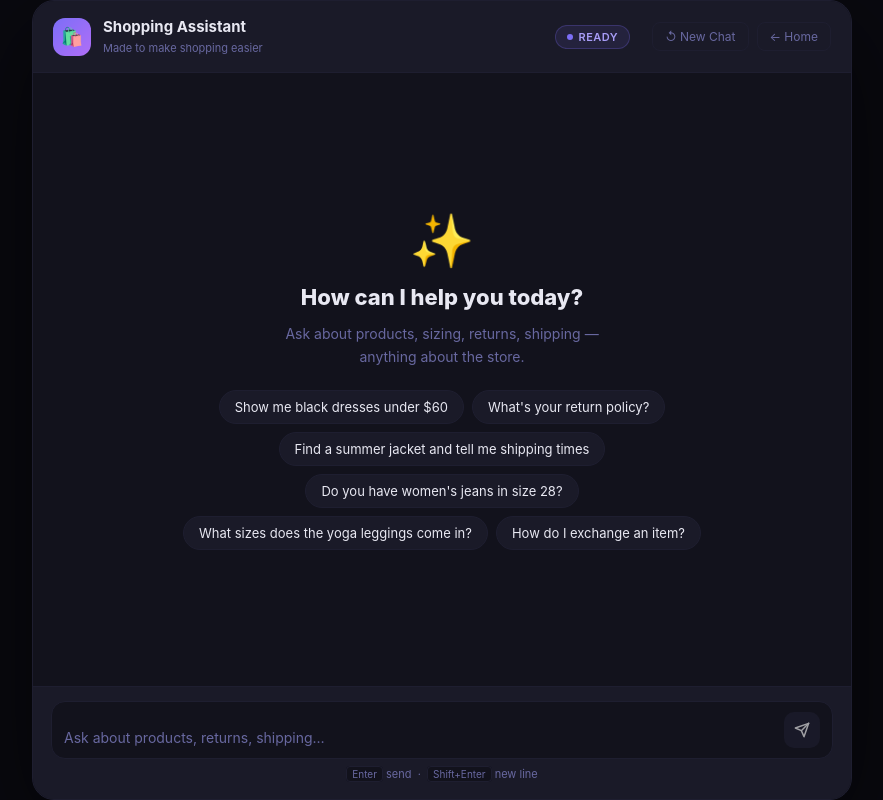
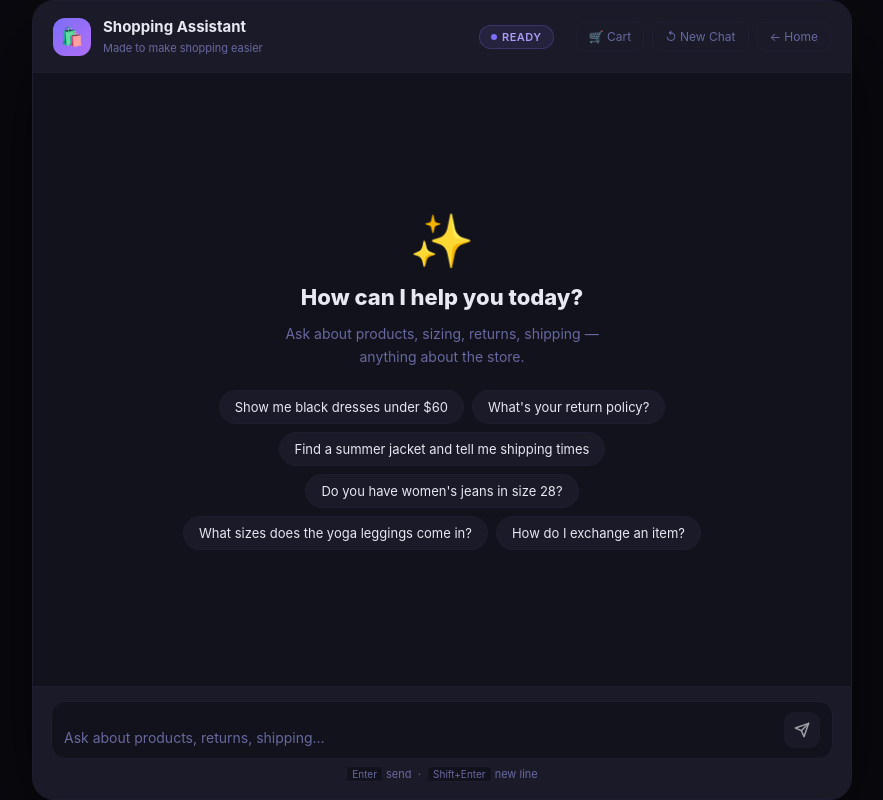
Before and after one commit to Spideykook/Hackathon, a Django app: page /chat/ in a window 1280 px wide. Shown: the whole page, without its empty margins (198-1081 px from the left). Run offline with Django 5.2, Linux system fonts and the light colour scheme.

Commit message:
Fixing bugs and polishing the site

```diff
--- a/chatbot/services.py
+++ b/chatbot/services.py
@@ -268,10 +268,25 @@ class TradeoffParser:
 # ── 1c. Checkout State Machine ────────────────────────────────────────────────
 
 _ADD_TRIGGERS = frozenset([
-    "add to cart", "add this", "add it",
-    "i'll take it", "buy this", "get this",
-    "yes", "sounds good", "take it",
+    "add to cart", "add this", "add it", "i'll take it", "i want this",
+    "i want that", "buy this", "buy it", "get this", "get it",
+    "purchase this", "order this", "take it", "that one", "this one",
+    "add the first", "add the second", "add the third",
+    "would like to add", "like to add", "want to add",
+    "i'll get", "i'll buy", "i'll take", "put it in my cart",
+    "put this in my cart", "add it to my cart", "add to my cart",
+    "i'll take the", "i want the", "get me the", "i'd like the",
+    "i'd like to add", "id like to add",
 ])
+
+# Regex patterns that catch "[verb] [product name]" structures where the
+# user names the product directly instead of using a pronoun.
+# This is the gap the frozenset can't cover — "Black Evening Dress" has no
+# trigger word, but the intent is unambiguous when paired with a verb.
+_ADD_TRIGGER_PATTERNS = [
+    re.compile(r"\b(add|get|buy|order|take|want|purchase|i'll have)\b.{0,40}\b(dress|jeans|jacket|shirt|shoes|boot|coat|hoodie|sweater|top|skirt|legging|blazer|trouser|pant)\b", re.I),
+    re.compile(r"\b(add|get|buy|order|take|i'll have)\b.{1,50}", re.I),  # any verb + anything — last resort
+]
 
 _CONFIRM_YES = frozenset([
     "yes", "yep", "yeah", "confirm",
@@ -298,13 +313,12 @@ class CheckoutStateMachine:
 
     def process(self, query: str, conv, last_products: list):
 
-        cart = conv.get_cart()
+        cart  = conv.get_cart()
         state = cart.get("state", "BROWSING")
-
-        q = query.lower().strip()
+        q     = query.lower().strip()
 
         if state == "CHECKOUT_COMPLETE":
-            return cart, "Your order has already been placed."
+            return cart, "Your order has already been placed! Start a new session to shop again."
 
         if any(t in q for t in _CLEAR_TRIGGERS):
             return self._clear(conv)
@@ -312,44 +326,52 @@ class CheckoutStateMachine:
         if any(t in q for t in _CHECKOUT_TRIGGERS) and cart["items"]:
             return self._complete_checkout(cart, conv)
 
+
         if state == "AWAITING_CONFIRM":
-
             if any(t in q for t in _CONFIRM_YES):
                 return self._confirm_add(cart, conv)
-
             if any(t in q for t in _CONFIRM_NO):
                 return self._cancel_pending(cart, conv)
+            pending = cart.get("pending_item", {})
+            name    = pending.get("name", "that item")
+            return cart, f"Just to confirm — did you want to add **{name}** to your cart? (yes / no)"
 
-            pending = cart.get("pending_item", {})
-            name = pending.get("name", "that item")
+    # General add-trigger — only reached if state is BROWSING or CONFIRMED
+        # Check fixed trigger phrases first (fast, exact)
+        add_detected = any(t in q for t in _ADD_TRIGGERS)
 
-            return cart, f"Did you want to add {name} to cart? (yes/no)"
+        # Fall through to regex patterns if no phrase matched —
+        # catches "Black Evening Dress" / "[product name]" style inputs
+        if not add_detected:
+            add_detected = any(p.search(q) for p in _ADD_TRIGGER_PATTERNS)
 
-        if any(t in q for t in _ADD_TRIGGERS):
-            return self._initiate_add(cart, conv, last_products)
+        if add_detected:
+            return self._initiate_add(cart, conv, last_products, query)
 
         return cart, None
 
-    def _initiate_add(self, cart, conv, last_products):
+    def _initiate_add(self, cart, conv, last_products, query=""):
+        if not last_products:
+            return cart, "I don't have a specific product in mind — which item would you like to add?"
 
-        if not last_products:
-            return cart, "Which item would you like to add?"
-
-        candidate = last_products[0]
+        # Try to match the query to a specific product by name before defaulting
+        # to first result. Handles "I want the Black Evening Dress" correctly.
+        q_lower = query.lower()
+        candidate = next(
+            (p for p in last_products if p.get("name", "").lower() in q_lower),
+            last_products[0]  # fallback to first if no name match
+        )
 
         cart["pending_item"] = {
-            "sku": candidate.get("sku", "UNKNOWN"),
-            "name": candidate.get("name", "Unknown Product"),
+            "sku":   candidate.get("sku", "UNKNOWN"),
+            "name":  candidate.get("name", "Unknown Product"),
             "price": candidate.get("price", 0.0),
         }
-
         cart["state"] = "AWAITING_CONFIRM"
-
         conv.save_cart(cart)
-
         return cart, (
-            f"Add {candidate.get('name')} "
-            f"(${candidate.get('price', 0.0):.2f}) to cart? (yes/no)"
+            f"Add **{candidate.get('name')}** "
+            f"(${candidate.get('price', 0.0):.2f}) to your cart? (yes / no)"
         )
 
     def _confirm_add(self, cart, conv):
--- a/chatbot/static/js/chat.js
+++ b/chatbot/static/js/chat.js
@@ -413,9 +413,84 @@ async function loadHistory() {
 }
 
 // Wire up events that are referenced inline in the HTML
-$('new-chat-btn').addEventListener('click', newChat);
-inputEl.addEventListener('input',   onInputChange);
-inputEl.addEventListener('keydown', onKeyDown);
-sendBtn.addEventListener('click', sendMessage);
+//
+document.addEventListener('DOMContentLoaded', () => {
 
-loadHistory();
+  // Wire up events
+  $('new-chat-btn').addEventListener('click', newChat);
+  inputEl.addEventListener('input', onInputChange);
+  inputEl.addEventListener('keydown', onKeyDown);
+  sendBtn.addEventListener('click', sendMessage);
+
+  // Cart panel toggle
+  const cartBtn = $('cart-counter');
+
+  if (cartBtn) {
+    cartBtn.addEventListener('click', () => {
+
+      let panel = $('cart-panel');
+
+      // Toggle off
+      if (panel) {
+        panel.remove();
+        return;
+      }
+
+      panel = document.createElement('div');
+      panel.id = 'cart-panel';
+      panel.className = 'cart-panel';
+
+      API.fetchCart(State.sessionId).then(cart => {
+
+        console.log(cart);
+
+        if (!cart || !Array.isArray(cart.items) || !cart.items.length) {
+          panel.innerHTML = '<p class="cart-empty">Your cart is empty.</p>';
+        } else {
+
+          const rows = cart.items.map(i => `
+            <div class="cart-item">
+              <span>${i.name}</span>
+              <span>$${i.price.toFixed(2)}</span>
+            </div>
+          `).join('');
+
+          const total = `
+            <div class="cart-total">
+              Total: <strong>$${cart.total.toFixed(2)}</strong>
+            </div>
+          `;
+
+          const cta = cart.cart_state === 'CHECKOUT_COMPLETE'
+            ? `<div class="cart-done">✓ Order placed: ${cart.order_id}</div>`
+            : `<button class="cart-checkout-btn"
+                 onclick="document.getElementById('msg-input').value='checkout';sendMessage()">
+                 Checkout →
+               </button>`;
+
+          panel.innerHTML = rows + total + cta;
+        }
+
+      });
+
+      panel.style.top = '70px';
+      panel.style.right = '20px';
+
+      document.body.appendChild(panel);
+
+      // Close outside click
+      setTimeout(() => {
+        document.addEventListener('click', function handler(e) {
+          if (!panel.contains(e.target) && e.target !== cartBtn) {
+            panel.remove();
+            document.removeEventListener('click', handler);
+          }
+        });
+      }, 0);
+
+    });
+  }
+
+  loadHistory();
+
+});
--- a/chatbot/templates/chatbot/chat.html
+++ b/chatbot/templates/chatbot/chat.html
@@ -161,7 +201,7 @@ kbd{background:var(--surface);border:1px solid var(--border);border-radius:4px;
       <span id="status-text">Ready</span>
     </div>
     <div class="hdr-actions">
-      <!-- <button class="hdr-btn" id="cart-counter">🛒 Cart</button> -->
+      <button class="hdr-btn" id="cart-counter">🛒 Cart</button>
       <button class="hdr-btn" id="new-chat-btn">↺ New Chat</button>
       <a href="/" class="hdr-btn">← Home</a>
     </div>
--- a/chatbot/views.py
+++ b/chatbot/views.py
@@ -75,22 +75,22 @@ class ChatView(APIView):
             logger.exception(f"Unhandled ChatView error: {e}")
             return Response({"error": "Unexpected error. Please try again."}, status=status.HTTP_500_INTERNAL_SERVER_ERROR)
 
-        pi   = resp.parsed_intent
-        cart = conv_obj.get_cart() if hasattr(resp, "_conv") else {}
-        # Re-fetch cart from DB for the response — conv object lives in ChatEngine
+        pi = resp.parsed_intent
+
+        # conv_obj MUST be fetched before use — do not reference it before this block
         try:
             conv_obj = Conversation.objects.get(session_id=session_id)
             cart     = conv_obj.get_cart()
         except Conversation.DoesNotExist:
-            cart = {}
+            cart = {"state": "BROWSING", "items": [], "order_id": None}
 
         return Response({
-            "answer":            resp.answer,
-            "intent":            resp.intent,
-            "session_id":        session_id,
+            "answer":             resp.answer,
+            "intent":             resp.intent,
+            "session_id":         session_id,
             "retrieved_products": resp.retrieved_product_ids,
-            "latency_ms":        resp.latency_ms,
-            "tradeoff":          pi.tradeoff if pi else None,
+            "latency_ms":         resp.latency_ms,
+            "tradeoff":           pi.tradeoff if pi else None,
             "filters_applied": {
                 "max_price": pi.max_price if pi else None,
                 "min_price": pi.min_price if pi else None,
@@ -129,13 +129,15 @@ class ConversationHistoryView(APIView):
 class ConversationResetView(APIView):
     def post(self, request):
         session_id = _validated_session(request.data.get("session_id"))
-        count = 0
         try:
-            conv  = Conversation.objects.get(session_id=session_id)
-            count, _ = conv.messages.all().delete()
+            conv = Conversation.objects.get(session_id=session_id)
+            conv.messages.all().delete()
+            # Clear cart state too — otherwise it bleeds into the new session
+            conv.metadata = {}
+            conv.save(update_fields=["metadata", "updated_at"])
         except Conversation.DoesNotExist:
             pass
-        return Response({"session_id": session_id, "messages_deleted": count})
+        return Response({"session_id": session_id, "cleared": True})
 # ── API: GET/DELETE /api/cart/ ────────────────────────────────────────────────
 
 class CartView(APIView):
--- a/templates/home.html
+++ b/templates/home.html
@@ -300,7 +300,7 @@
 
 <!-- Hero -->
 <section class="hero">
-  <div class="badge"><span class="badge-dot"></span> Powered by Llama 3 · RAG</div>
+  <div class="badge"><span class="badge-dot"></span> For the best shopping experience</div>
 
   <h1>Your <span class="highlight">AI Shopping</span><br>Assistant</h1>
   <p class="subtitle">
@@ -376,7 +376,7 @@
 </div>
 
 <footer>
-  Built with Django · FAISS · Sentence Transformers · Llama 3 via Ollama
+  Built with ❤️ by the ShopAI Team
 </footer>
 
 </body>
```
Also changed, not shown: other parts of chatbot/templates/chatbot/chat.html (+40 -0 lines).
